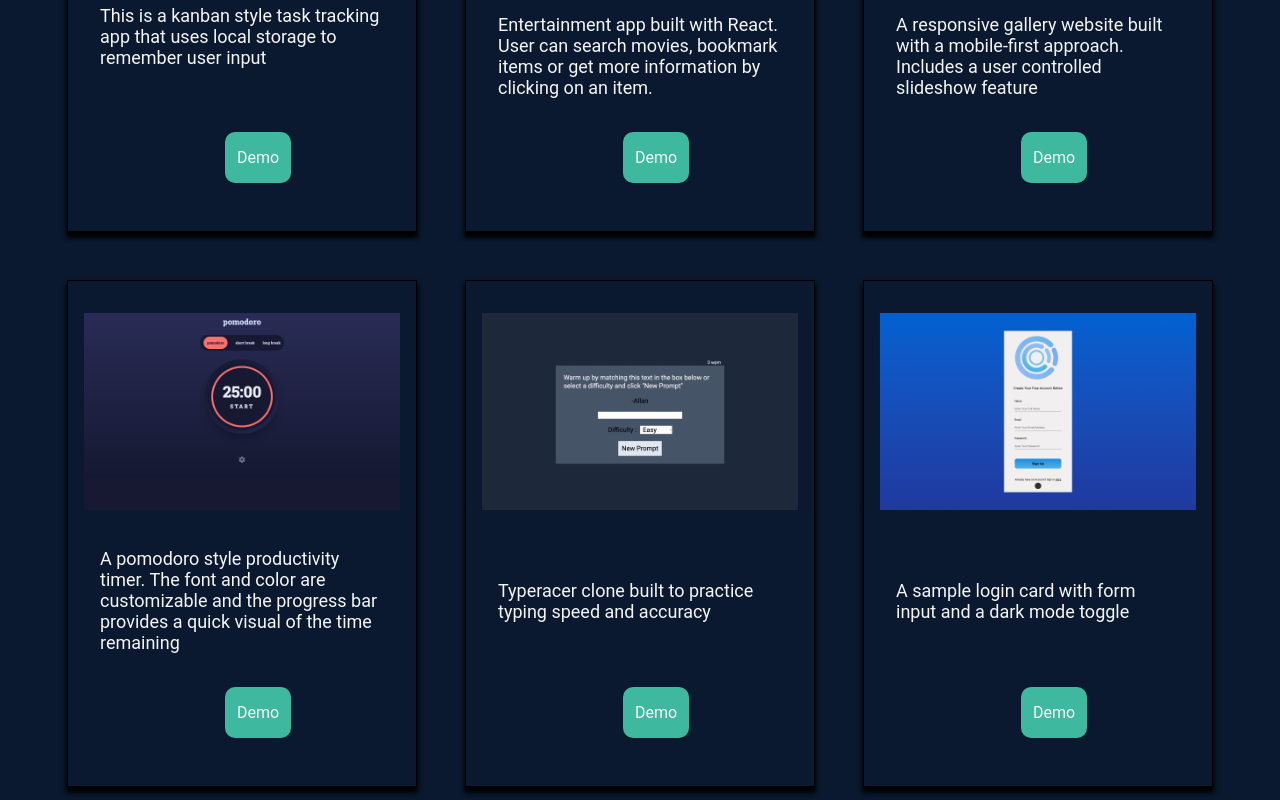
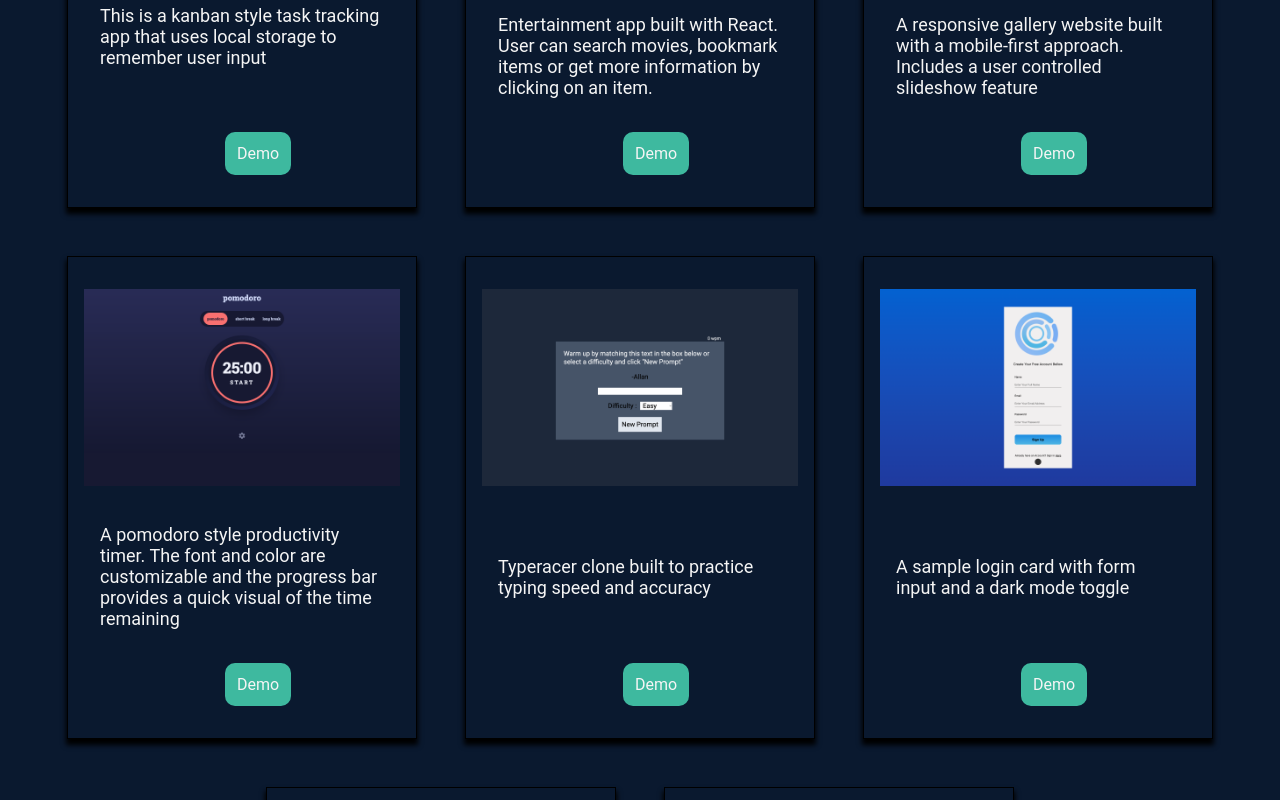
Before and after one commit to allmtz/portfolio, a React (Create React App) app: page / in a window 1280 px wide. Shown: the part 2940-3740 px from the top of the page. Built offline with nearby package versions, Linux system fonts and the light colour scheme; some icons are missing.

Commit message:
adjusting project links styling

```diff
--- a/src/style.css
+++ b/src/style.css
@@ -210,6 +210,7 @@ header button:hover {
   box-shadow: 0 5px 5px 2px black;
   border: 2px solid black;
   width: 120px;
+  transition-duration: 300ms;
 }
 
 .skill-card:hover {
@@ -259,17 +260,19 @@ header button:hover {
   display: flex;
   width: 100%;
   justify-content: center;
+  align-items: center;
   gap: 2rem;
-  margin-bottom: 1rem;
 }
 
 .project-links a:hover {
   scale: 1.1;
+  transition-duration: 100ms;
+  transition-timing-function: ease-in-out;
 }
 
 .demo-link {
   background-color: var(--accent-color);
-  padding: 1rem 0.75rem;
+  padding:  0.75rem;
   border-radius: 10px;
 }
 
```
